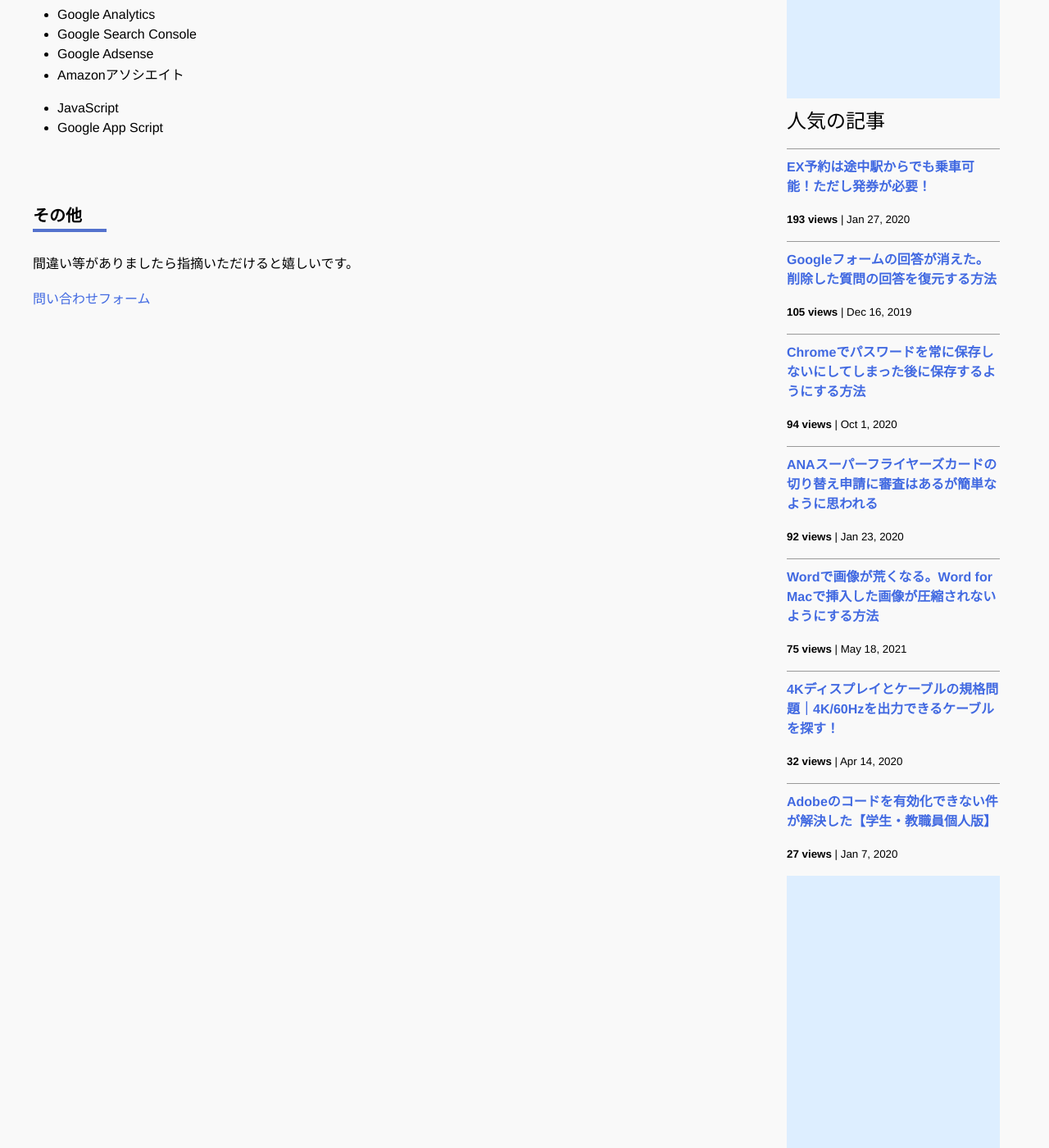
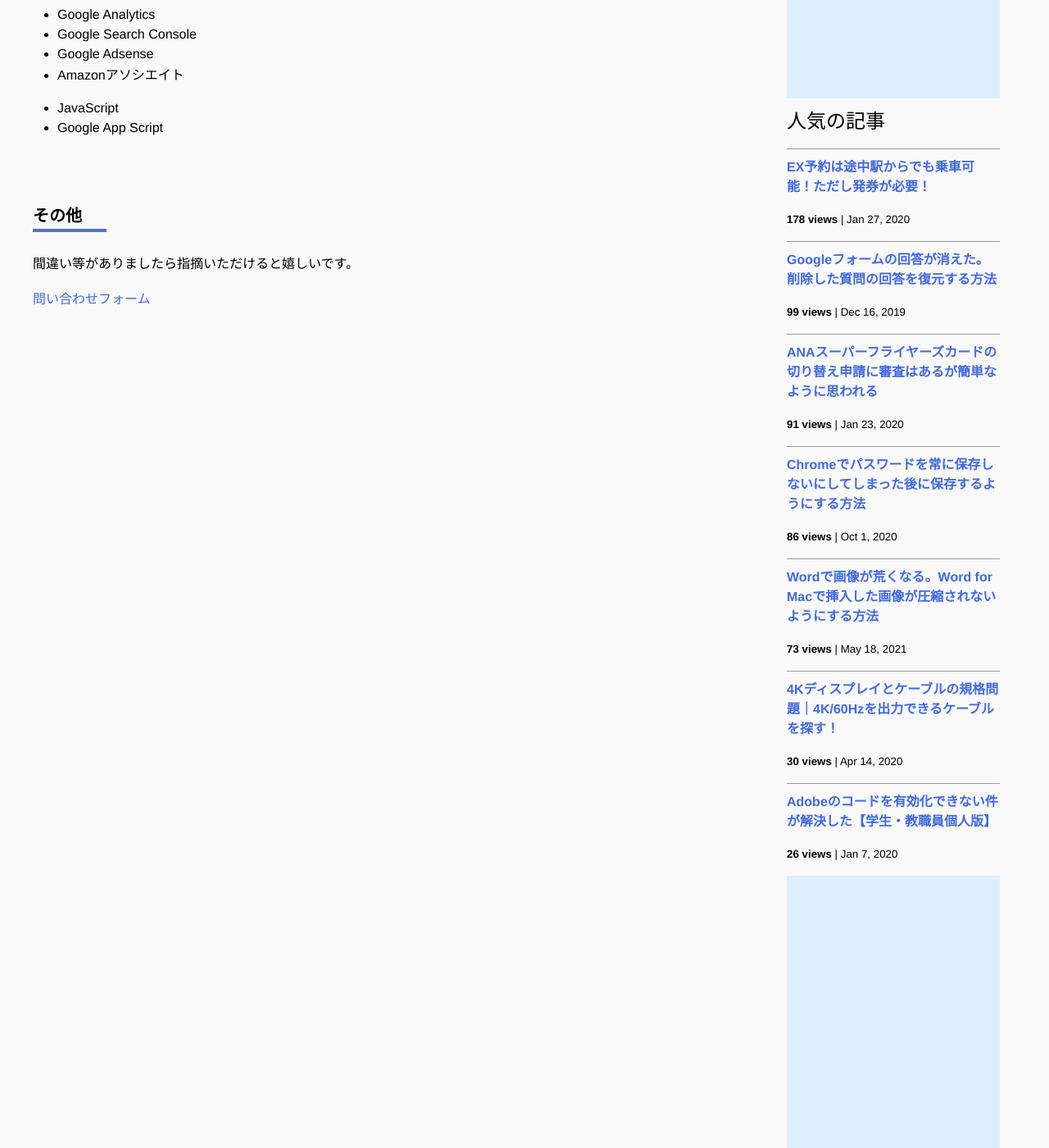
Before and after one commit to iwanaminami/shoyaiwaname, a Jekyll site: the page built from about.markdown, in a window 1280 px wide and 1400 px high, scrolled down 693 px. Shown: the whole window at 82% size. Built offline with Jekyll 4.4.1, drawn with Linux system fonts in a browser that asks for light colours; nearby versions of some CDN libraries; comment, search, counter and statistics services are not loaded.

Commit message:
chore(ga): update _data/popularposts.yml 20251120-0052

```diff
--- a/_data/popularposts.yml
+++ b/_data/popularposts.yml
@@ -1,17 +1,17 @@
 side:
-  - view: 193
+  - view: 178
     url: "/2020/01/27/ex-rideontheway.html"
-  - view: 105
+  - view: 99
     url: "/2019/12/16/restore-googleform.html"
-  - view: 94
+  - view: 91
+    url: "/2020/01/23/sfc-judge.html"
+  - view: 86
     url: "/2020/10/01/googlepassword.html"
-  - view: 92
-    url: "/2020/01/23/sfc-judge.html"
-  - view: 75
+  - view: 73
     url: "/2021/05/18/image-compression-word.html"
-  - view: 32
+  - view: 30
     url: "/2020/04/14/4kcable.html"
-  - view: 27
+  - view: 26
     url: "/2020/01/07/adobe-activate-problem.html"
-  - view: 23
+  - view: 22
     url: "/"
```
